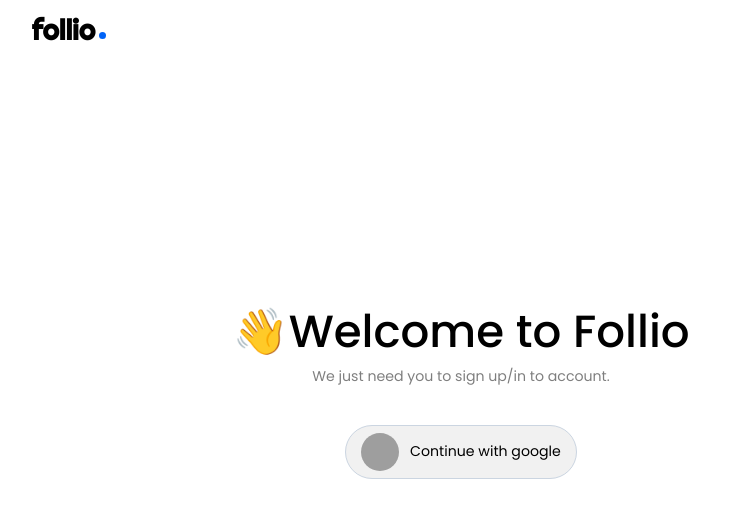
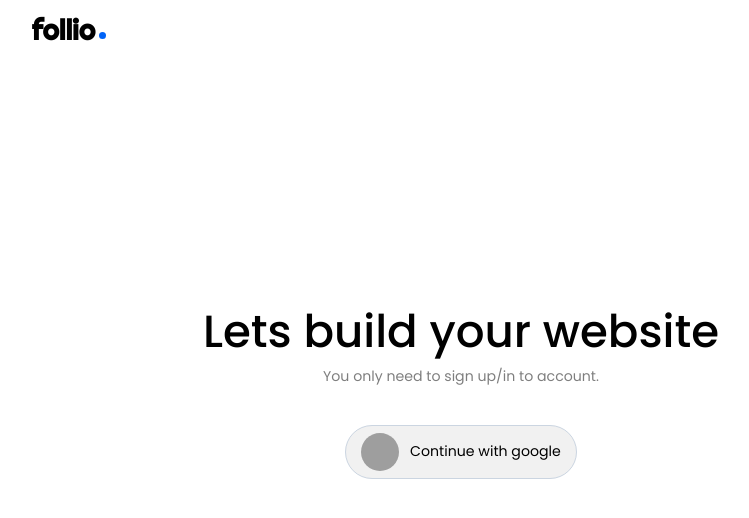
Before and after one commit to langf00rd/follio-v2, a Next.js app: page / in a window 1280 px wide. Shown: the top 518 px of the page, without its empty margins (179-928 px from the left). Built offline with nearby package versions, Linux system fonts and the light colour scheme; no server answers; grey boxes are pictures that could not be loaded.

Commit message:
theme #1 done

```diff
--- a/components/themes/theme1.js
+++ b/components/themes/theme1.js
@@ -31,8 +31,8 @@
 
             <div className="flex items-center lg:hidden">
                 {cv ? <a href={cv} className={customStyle.button}>Download cv</a> : null}
-                <div className="m-3" />
-                <img src={menu.src} alt="menu button" />
+                {/* <div className="m-3" />
+                <img src={menu.src} alt="menu button" /> */}
             </div>
         </div>
     </header>
@@ -140,7 +140,7 @@
     heroWrapper: `max-w-7xl w-full m-auto flex flex-col lg:flex-row items-center h-full p-5`,
     textLg: `lg:text-6xl text-4xl font-bold my-8 leading-tight`,
     projectCard: `m-5 mx-0 lg:mx-5`,
-    heroImg: `rounded-md w-full h-96 lg:w-[80%] lg:h-full object-cover lg:ml-5 mt-20 lg:mt-0`,
+    heroImg: `rounded-md w-full h-96 lg:w-[80%] object-cover lg:ml-5 mt-20 lg:mt-0`,
     menuBtn: `lg:hidden`,
     tool: `border border-[#cccccc44] w-max whitespace-nowrap p-1 px-3 rounded-full m-3`,
     featuredVideo: `rounded-lg lg:h-[500px] object-cover bg-[#F5F8FF] lg:w-[60%] w-[90%] m-auto`,
--- a/components/ui/themes/socials.js
+++ b/components/ui/themes/socials.js
@@ -1,8 +1,3 @@
-const styles = {
-    link: `hover:opacity-50`,
-    iconSize: `w-8 h-8 m-3`
-}
-
 export const Socials = ({ socials, themeColor, email }) => {
     const GitHub = ({ username }) => {
         return <a href={"https://github.com/" + username} target="_blank" rel="noreferrer" className={styles.link}>
@@ -93,18 +88,6 @@
     }
 
     if (socials) return <div className="flex items-center flex-wrap">
-        {/* <Email email={email} />
-        <Twitter />
-        <GitHub />
-        <Linkedin />
-        <Behance />
-        <Stackoverflow /> :
-        <YouTube />
-        <Dribbble />
-        <Twitch />
-        <Discord />
-        <Instagram /> */}
-
         {email ? <Email email={email} /> : null}
         {socials.twitter ? <Twitter username={socials.twitter} /> : null}
         {socials.github ? <GitHub username={socials.github} /> : null}
@@ -120,3 +103,8 @@
 
     return null
 }
+
+const styles = {
+    link: `hover:opacity-50 transition hover:scale-75`,
+    iconSize: `w-8 h-8 m-3`
+}
--- a/pages/account/themes.js
+++ b/pages/account/themes.js
@@ -1,13 +1,13 @@
-import { layoutStyles } from "../../components/styles/layout"
-import Header from "../../components/ui/header"
-import PageControlLinks from "../../components/ui/sidebar/pageLinks"
-import theme1 from "../../assets/themes/1.png"
-import theme2 from "../../assets/themes/2.png"
-import theme3 from "../../assets/themes/3.png"
-import ThemeCard from "../../components/ui/themeCard"
-import PageHead from "../../pageHead"
-import { useContext, useEffect } from "react"
-import { FollioContext } from "../../context/follioContext"
+import { layoutStyles } from '../../components/styles/layout'
+import { useContext, useEffect } from 'react'
+import { FollioContext } from '../../context/follioContext'
+import Header from '../../components/ui/header'
+import PageControlLinks from '../../components/ui/sidebar/pageLinks'
+import theme1 from '../../assets/themes/1.png'
+import theme2 from '../../assets/themes/2.png'
+import theme3 from '../../assets/themes/3.png'
+import ThemeCard from '../../components/ui/themeCard'
+import PageHead from '../../pageHead'
 
 const Themes = () => {
     const { checkIsLoggedIn } = useContext(FollioContext)
@@ -18,29 +18,30 @@
 
     return <div>
         <Header />
-        <PageHead title="Follio - Pick A Theme 🦄" />
+        <PageHead title='Follio - Pick A Theme 🦄' />
         <div className={layoutStyles.main}>
             <div className={layoutStyles.mainWrapper}>
-                <div className="hidden lg:block"><PageControlLinks /></div>
-                <div className="w-full lg:ml-10">
+                <div className='hidden lg:block'><PageControlLinks /></div>
+                <div className='w-full lg:ml-10'>
                     <p className={layoutStyles.textLg}>Themes &amp; designs</p>
                     <div>
-                        <p className="mb-3 mt-5 font-bold  opacity-50">Simple themes</p>
+                        <p className='mb-3 mt-5 font-bold  opacity-50'>Simple themes</p>
                         <div className={styles.themeCardContainer}>
+                            <ThemeCard index={3} thumbnail={theme3} />
+                            {/* <ThemeCard index={2} thumbnail={theme2} />
                             <ThemeCard index={1} thumbnail={theme1} />
-                            <ThemeCard index={2} thumbnail={theme2} />
-                            <ThemeCard index={3} thumbnail={theme3} />
+                            <ThemeCard index={3} thumbnail={theme3} /> */}
                         </div>
                     </div>
 
-                    <div className="mt-20">
-                        <p className="mb-3 mt-5 font-bold  opacity-50">Complex website designs</p>
+                    {/* <div className='mt-20'>
+                        <p className='mb-3 mt-5 font-bold  opacity-50'>Complex website designs</p>
                         <div className={styles.themeCardContainer}>
                             <ThemeCard index={4} thumbnail={theme1} />
                             <ThemeCard index={5} thumbnail={theme2} />
                             <ThemeCard index={6} thumbnail={theme3} />
                         </div>
-                    </div>
+                    </div> */}
                 </div>
             </div>
         </div>
--- a/pages/auth.js
+++ b/pages/auth.js
@@ -20,28 +20,22 @@
         console.warn("auth status 🚩", await checkAuthStatus())
     }
 
-    // return <div>
-    //     <Button label="Continue with Google" action={authenticateUser} />
-    // </div>
-
-
     return <div className={styles.main}>
         <PageHead title="Follio - Account 🦄" />
         <div className={styles.mainInputBox}>
             <header className="fixed top-0 left-0 w-screen lg:px-56 px-5 m-auto flex items-center justify-between h-[60px]">
                 <Logo />
                 {session ? <div className="flex items-center">
-                    <img src={session.user.image} className='w-10 h-10 rounded-full mr-3 bg-mid border border-mid' />
+                    <img src={session.user.image} alt='avatar' className='w-10 h-10 rounded-full mr-3 bg-mid border border-mid' />
                     <p className="">{session.user.name}</p>
                 </div> : <></>}
             </header>
 
-
-            <div className="max-w-4xl m-auto p-10 rounded-xl">
+            <div className="max-w-4xl m-auto p-5 rounded-xl">
                 {!session ? <div>
-                    <p className="text-2xl sm:text-5xl font-medium leading-tight mb-3">👋Welcome to Follio</p>
-                    <p className="opacity-50">We just need you to sign up/in to account.</p>
-                </div> : <p className="text-2xl sm:text-5xl font-medium leading-tight mb-5">🎉Welcome back {session.user.name}🎉 </p>}
+                    <p className="text-2xl sm:text-5xl font-medium leading-tight mb-3">Lets build your website</p>
+                    <p className="opacity-50">You only need to sign up/in to account.</p>
+                </div> : <p className="text-2xl sm:text-5xl font-medium leading-tight mb-5">🎉 Welcome back {session.user.name}</p>}
 
 
                 {session && (session.user && sessionStorage.getItem("data")) ?
@@ -56,24 +50,7 @@
                         </div>
                     </div>}
             </div>
-
-
-            {/* {session ? <p className="sm:mt-5 text-2xl sm:text-3xl leading-tight m-auto">Welcome Back {session.user.name}</p>
-                : <p className="sm:mt-5 text-2xl sm:text-3xl leading-tight m-auto">Sign up/Log in</p>}
-
-            {session && (session.user && sessionStorage.getItem("data")) ?
-                <div>
-                    <div className="flex justify-center items-center mt-10">
-                        <Button full={false} label="Go home" action={authenticateUser} />
-                    </div>
-                </div>
-                : <div>
-                    <div className="my-10 mb-3">
-                        <Button full={false} label="Continue with Google" action={authenticateUser} />
-                    </div>
-                </div>} */}
         </div>
-
     </div>
 }
 
--- a/styles/globals.css
+++ b/styles/globals.css
@@ -7,14 +7,10 @@
 html,
 body {
   padding: 0;
-  /* background: #F8FAFC; */
-  /* background: #F5F7FD; */
-  /* background: #FFFEFC; */
   background: #F5F8FF;
   margin: 0;
   overflow-x: hidden;
   font-size: .94rem;
-  /* min-height: 100vh; */
 }
 
 a {
@@ -30,7 +26,6 @@
   user-select: none;
   -webkit-user-select: none;
   -moz-user-select: none;
-  /* animation: sideMenu .2s linear; */
 }
 
 ::-webkit-scrollbar {
@@ -72,7 +67,7 @@
 
 html input,
 html textarea {
-  user-select: all;
-  -webkit-user-select: all;
-  -moz-user-select: all;
+  user-select: text;
+  -webkit-user-select: text;
+  -moz-user-select: text;
 }
```
